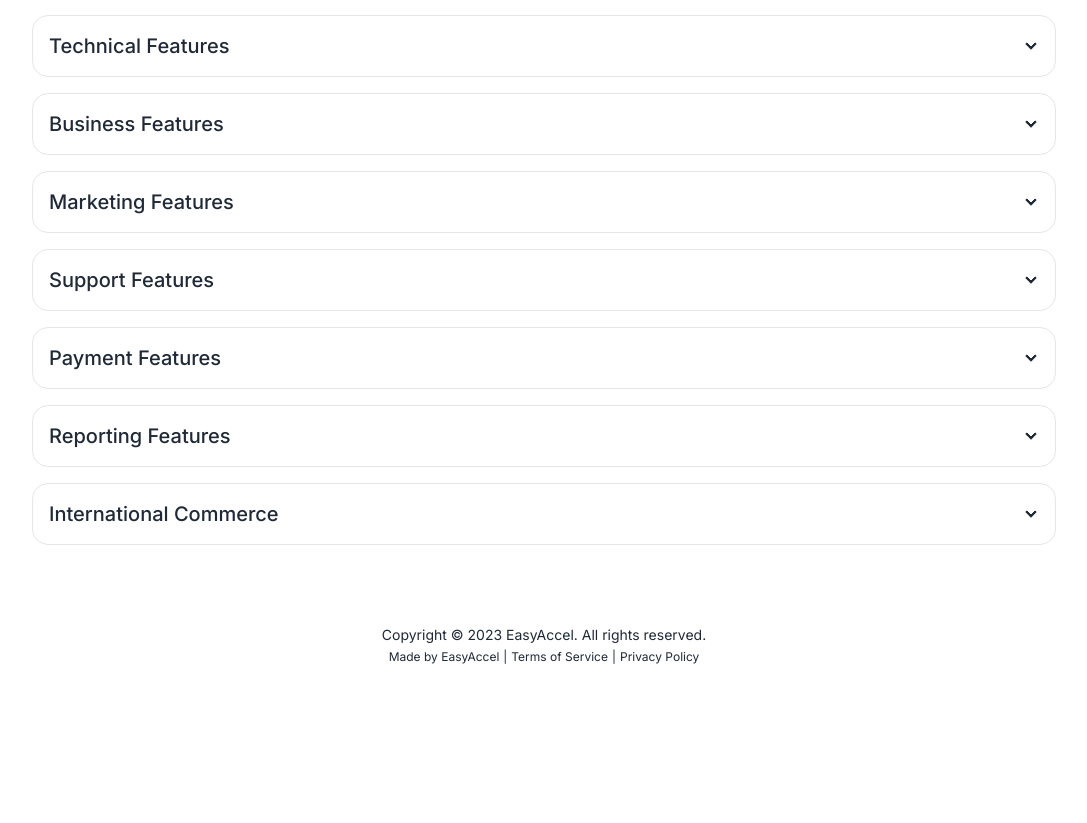
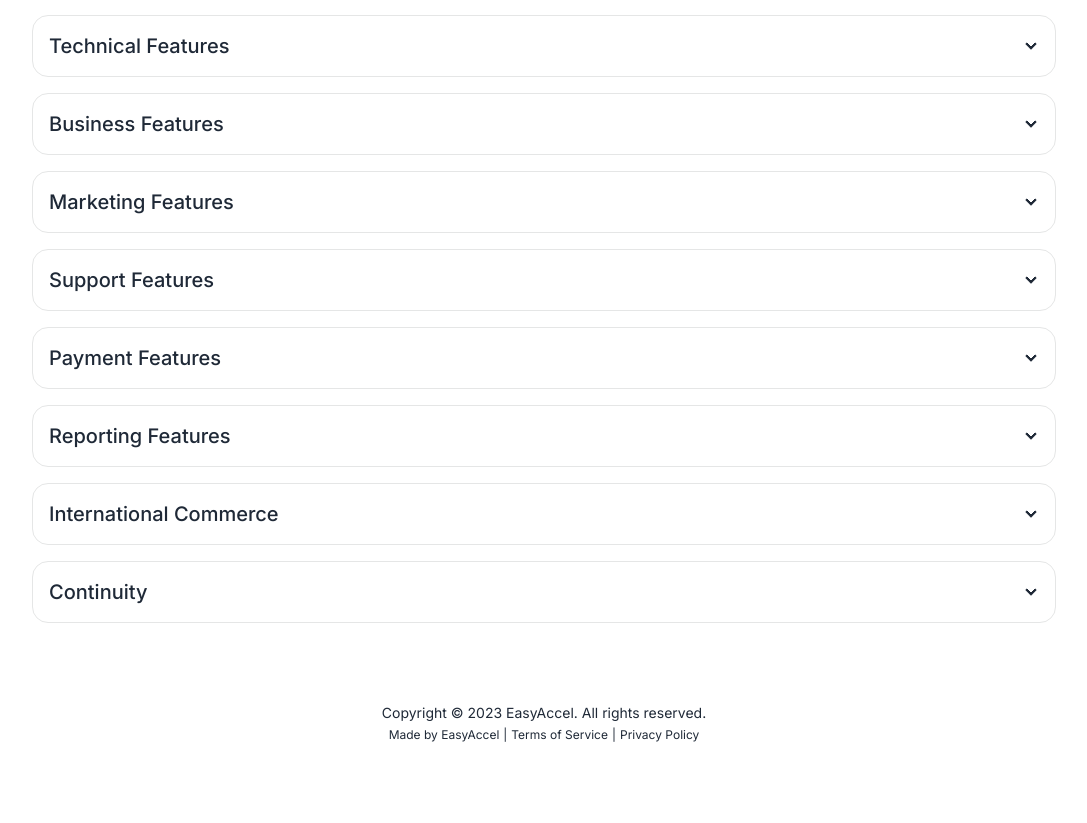
Before and after one commit to orbulant/easyaccel, an Astro site: page /pricing/ecommerce in a window 1280 px wide. Shown: the part 1743-2566 px from the top of the page, without its empty margins (96-1183 px from the left). Before the commit the page ends 2488 px from the top, so only its background shows below. Built offline with nearby package versions, Linux system fonts and the light colour scheme; Astro itself is replaced by a stand-in of ours.

Commit message:
Changed Features

```diff
--- a/src/pages/pricing/ecommerce.astro
+++ b/src/pages/pricing/ecommerce.astro
@@ -88,7 +88,7 @@ const features = [
           subheader: "Includes one custom domain.",
           data: [true, true, true],
         },
-        { header: "Design", data: ["Template", "Template + Addons", "Custom"] },
+        { header: "Design", data: ["Template", "Template + Custom", "Custom"] },
         { header: "E-Mail Accounts", data: [5, 10, 15] },
         { header: "Unlimited Products", data: [true, true, true] },
         { header: "Unlimited Orders", data: [true, true, true] },
@@ -259,6 +259,20 @@ const features = [
       ],
     },
   },
+  {
+    title: "Continuity",
+    data: {
+      headers: ["", Plans.FIRST, Plans.SECOND, Plans.THIRD],
+      rows: [
+        {
+          header: "Custom Design",
+          subheader:
+            "A Custom Design change can be requested at any time. Charged once per design change.",
+          data: [false, "1000 MYR Onwards", "3500 MYR Onwards"],
+        },
+      ],
+    },
+  },
 ];
 ---
 
```
